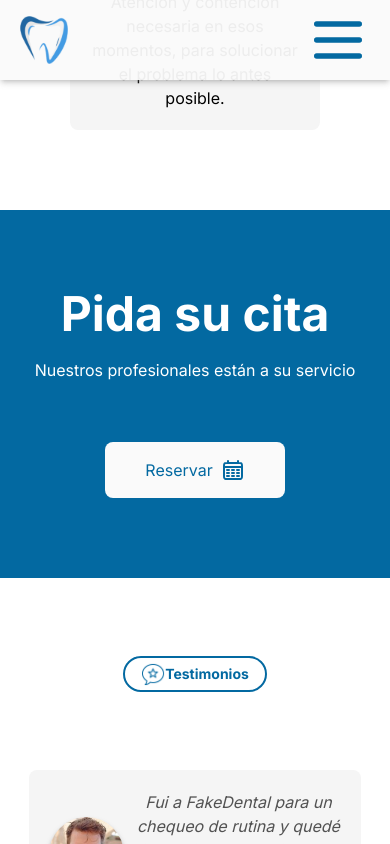
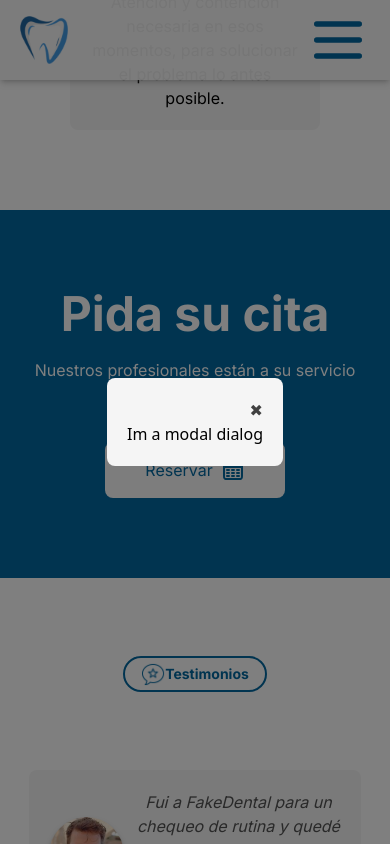
Before and after one commit to heidenreich20/fakemedical, a React (Vite) app: page / in a window 390 px wide. Both pictures are taken after a click on the button "Reservar". Shown: the part 4424-5268 px from the top of the page. Built offline with nearby package versions, Linux system fonts and the light colour scheme.

Commit message:
added modal

```diff
--- a/src/components/Contact.jsx
+++ b/src/components/Contact.jsx
@@ -1,9 +1,14 @@
+import { useState } from 'react'
+import Modal from './Modal'
+
 const Contact = () => {
+  const [show, setShow] = useState(false)
+
   return (
-    <div className='flex flex-col mb-20 gap-5 justify-center py-20 items-center bg-sky-700 w-full h-full'>
+    <div id='contactForm' className='flex flex-col mb-20 gap-5 justify-center py-20 items-center bg-sky-700 w-full h-full'>
       <h3 className='text-white font-bold font-inter text-5xl'>Pida su cita</h3>
       <p className='font-inter text-white'>Nuestros profesionales están a su servicio</p>
-      <button className='flex gap-2 hover:bg-sky-400 hover:stroke-white stroke-sky-700 hover:text-white transition-colors duration-250 ease-in-out justify-center mt-10 font-inter items-center px-10 py-4 bg-neutral-50 rounded-lg text-sky-700'>Reservar <svg className='stroke-inherit' width='24px' height='24px' viewBox='0 0 24 24' fill='none' xmlns='http://www.w3.org/2000/svg' stroke='#000000'><g id='SVGRepo_bgCarrier' strokeWidth='0'></g><g id='SVGRepo_tracerCarrier' strokeLinecap='round' strokeLinejoin='round'></g><g id='SVGRepo_iconCarrier'> <path d='M3 9H21M7 3V5M17 3V5M6 12H8M11 12H13M16 12H18M6 15H8M11 15H13M16 15H18M6 18H8M11 18H13M16 18H18M6.2 21H17.8C18.9201 21 19.4802 21 19.908 20.782C20.2843 20.5903 20.5903 20.2843 20.782 19.908C21 19.4802 21 18.9201 21 17.8V8.2C21 7.07989 21 6.51984 20.782 6.09202C20.5903 5.71569 20.2843 5.40973 19.908 5.21799C19.4802 5 18.9201 5 17.8 5H6.2C5.0799 5 4.51984 5 4.09202 5.21799C3.71569 5.40973 3.40973 5.71569 3.21799 6.09202C3 6.51984 3 7.07989 3 8.2V17.8C3 18.9201 3 19.4802 3.21799 19.908C3.40973 20.2843 3.71569 20.5903 4.09202 20.782C4.51984 21 5.07989 21 6.2 21Z' stroke='inherit' strokeWidth='2' strokeLinecap='round'></path></g></svg></button>
+      <Modal />
     </div>
   )
 }
--- a/src/components/ContactForm.jsx
+++ b/src/components/ContactForm.jsx
@@ -7,7 +7,7 @@ import map from '../assets/map.png'
 const ContactForm = () => {
   return (
     <section className='flex mb-10 lg:flex-row flex-col items-center justify-center gap-16 lg:gap-24 text-neutral-800'>
-      <div className='flex p-5 lg:p-0 flex-col gap-12'>
+      <div className='flex lg:p-0 flex-col gap-12'>
         <div>
           <h3 className='text-4xl font-inter'>Contáctanos</h3>
           <p className='italic font-inter'>Contáctanos para pedir tu cita</p>
--- /dev/null
+++ b/src/components/Modal.jsx
@@ -0,0 +1,18 @@
+import { useState } from 'react'
+import { createPortal } from 'react-dom'
+import ModalContent from './ModalContent'
+
+const Modal = () => {
+  const [showModal, setShowModal] = useState(false)
+  return (
+    <>
+      <button onClick={() => setShowModal(true)} className='flex gap-2 hover:bg-sky-400 hover:stroke-white stroke-sky-700 hover:text-white transition-colors duration-250 ease-in-out justify-center mt-10 font-inter items-center px-10 py-4 bg-neutral-50 rounded-lg text-sky-700'>Reservar <svg className='stroke-inherit' width='24px' height='24px' viewBox='0 0 24 24' fill='none' xmlns='http://www.w3.org/2000/svg' stroke='#000000'><g id='SVGRepo_bgCarrier' strokeWidth='0'></g><g id='SVGRepo_tracerCarrier' strokeLinecap='round' strokeLinejoin='round'></g><g id='SVGRepo_iconCarrier'> <path d='M3 9H21M7 3V5M17 3V5M6 12H8M11 12H13M16 12H18M6 15H8M11 15H13M16 15H18M6 18H8M11 18H13M16 18H18M6.2 21H17.8C18.9201 21 19.4802 21 19.908 20.782C20.2843 20.5903 20.5903 20.2843 20.782 19.908C21 19.4802 21 18.9201 21 17.8V8.2C21 7.07989 21 6.51984 20.782 6.09202C20.5903 5.71569 20.2843 5.40973 19.908 5.21799C19.4802 5 18.9201 5 17.8 5H6.2C5.0799 5 4.51984 5 4.09202 5.21799C3.71569 5.40973 3.40973 5.71569 3.21799 6.09202C3 6.51984 3 7.07989 3 8.2V17.8C3 18.9201 3 19.4802 3.21799 19.908C3.40973 20.2843 3.71569 20.5903 4.09202 20.782C4.51984 21 5.07989 21 6.2 21Z' stroke='inherit' strokeWidth='2' strokeLinecap='round'></path></g></svg></button>
+      {showModal && createPortal(
+        <ModalContent onClose={() => setShowModal(false)} />,
+        document.body
+      )}
+    </>
+  )
+}
+
+export default Modal
--- /dev/null
+++ b/src/components/ModalContent.jsx
@@ -0,0 +1,10 @@
+export default function ModalContent({ onClose }) {
+  return (
+    <div className='modal'>
+      <section className='bg-neutral-100 p-5 rounded-lg'>
+        <button className='font-inter flex w-full justify-end text-neutral-700' alt onClick={onClose}>&#10006;</button>
+        <div>Im a modal dialog</div>
+      </section>
+    </div>
+  )
+}
--- a/src/index.css
+++ b/src/index.css
@@ -18,3 +18,26 @@ html{
     grid-template-columns: repeat(auto-fit, minmax(250px, 1fr));
     gap: 32px;
 }
+
+/* .modal {
+    position: 'fixed';
+    top: '50%';
+    left: '50%',;
+    transform: 'translate(-50%, -50%)';
+    background-color: 'white';
+    padding: '20px';
+    z-index: 1000;
+} */
+
+.modal {
+  position: fixed;
+  top: 0;
+  left: 0;
+  width: 100%;
+  height: 100%;
+  background-color: rgba(0, 0, 0, 0.5); /* Semi-transparent background */
+  display: flex;
+  justify-content: center;
+  align-items: center;
+  z-index: 1000; /* Adjust as needed */
+}
```
